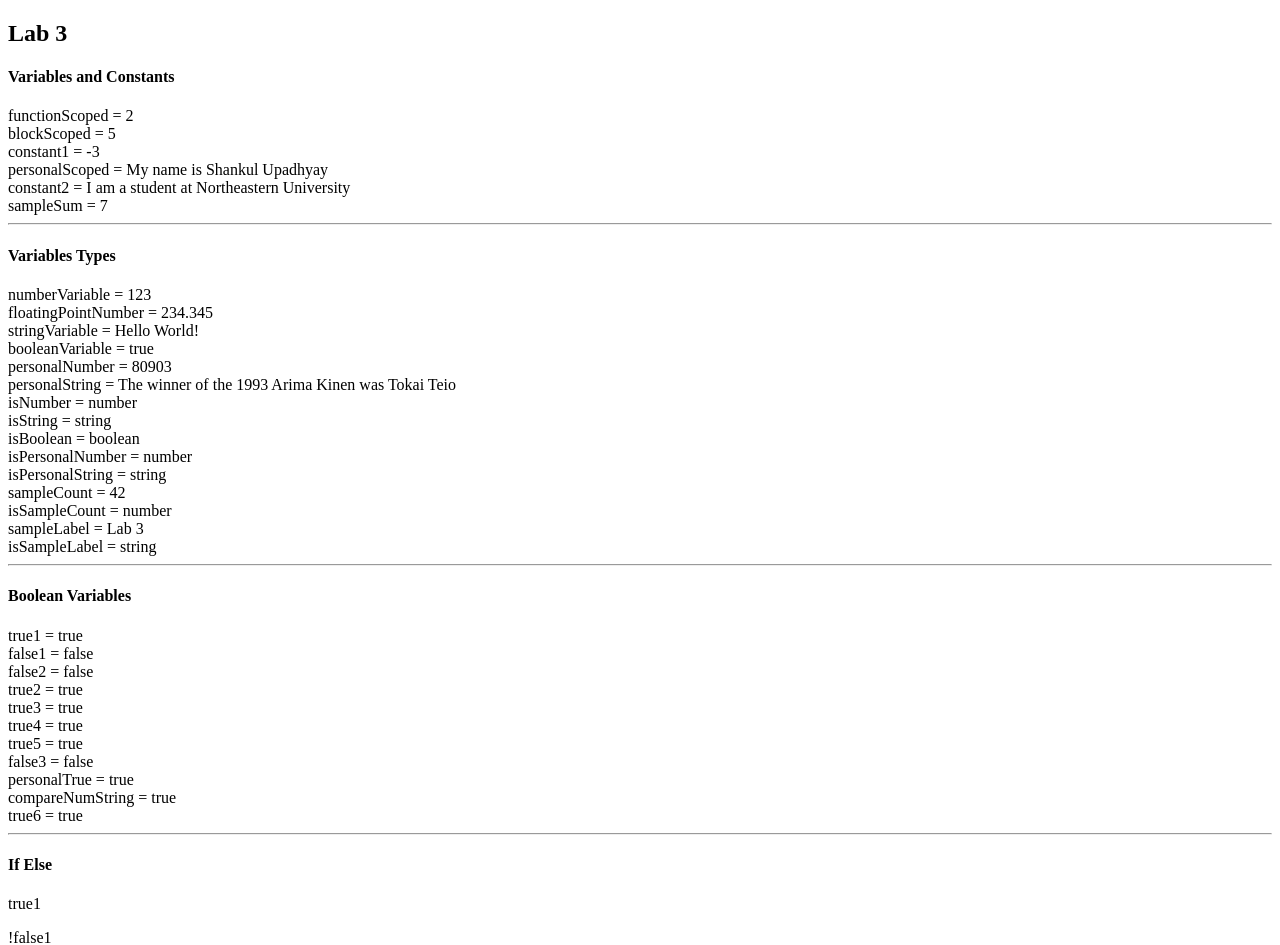
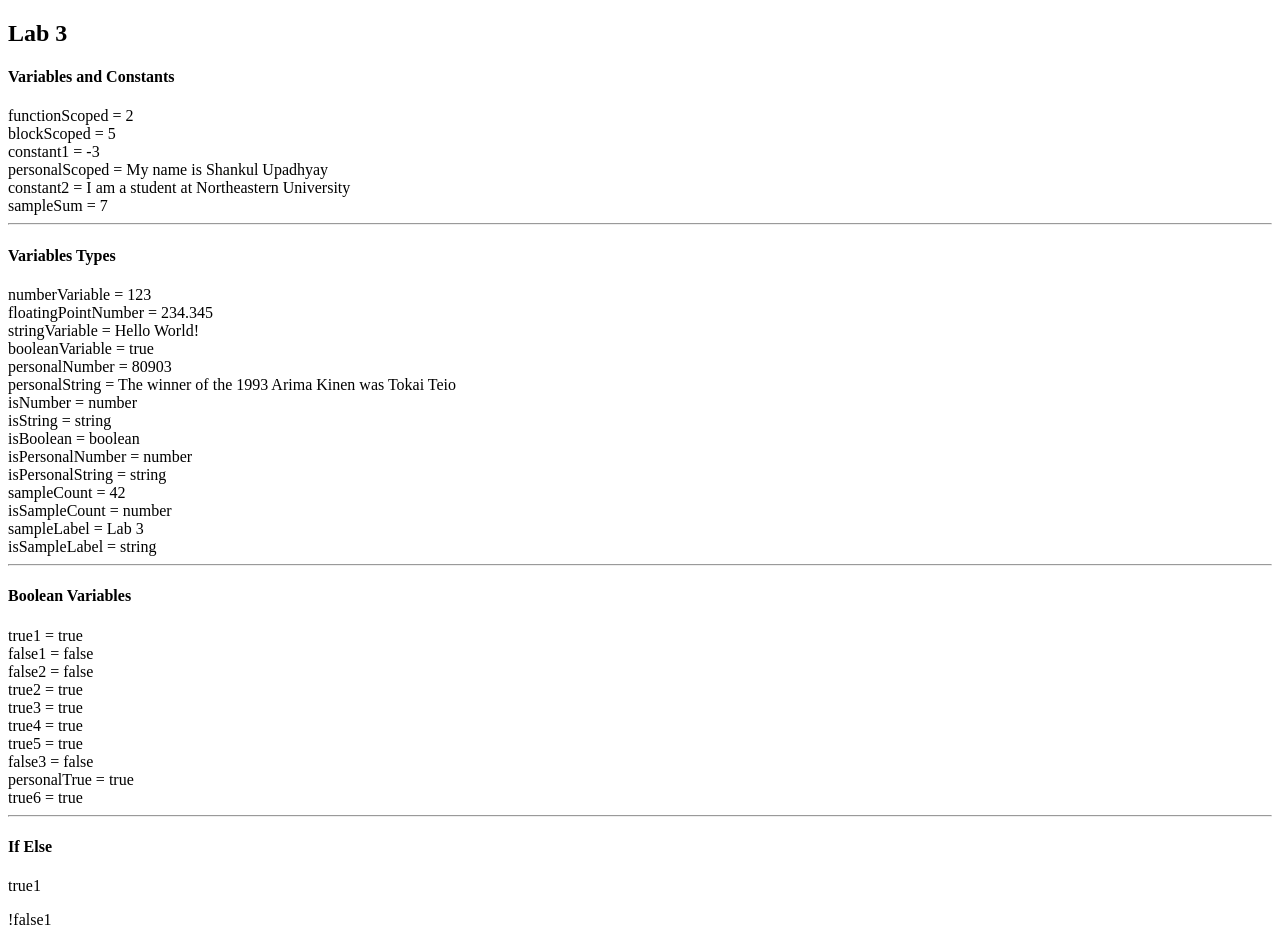
Before and after one commit to ydo22/webdev-client, a Next.js app: page /labs/lab3 in a window 1280 px wide. Shown: the top 945 px of the page. Built offline with nearby package versions, Linux system fonts and the light colour scheme.

Commit message:
a3 second commit

```diff
--- a/app/labs/lab3/BooleanVariables.tsx
+++ b/app/labs/lab3/BooleanVariables.tsx
@@ -14,7 +14,6 @@ export default function BooleanVariables() {
   let true5 = floatingPointNumber !== 321.432;
   let false3 = numberVariable < 100;
   let personalTrue = string1 === string2;
-  let compareNumString = num1 == string3;
   const true6 = numberVariable !== 0;
   return (
     <div id="wd-boolean-variables">
@@ -37,8 +36,6 @@ export default function BooleanVariables() {
       <br />
       personalTrue = {personalTrue + ""}
       <br />
-      compareNumString = {compareNumString + ""}
-      <br />
       true6 = {true6 + ""}
       <hr />
     </div>
```
